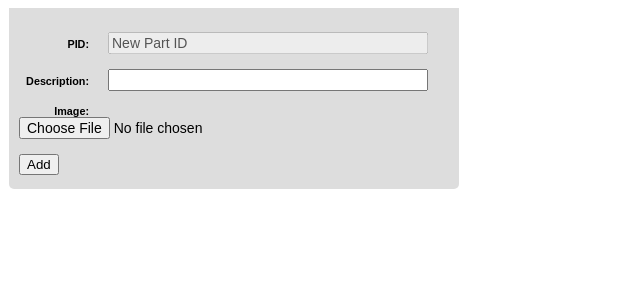
After one commit to neas5791/dbPart2, a PHP site: page /include/add_part.frm.html in a window 1280 px wide. The commit adds this page. Shown: the top 300 px of the page, without its empty margins (0-640 px from the left). Run offline with PHP 8.4, Linux system fonts and the light colour scheme.

Commit message:
working on add_part function

```diff
--- a/css/style.css
+++ b/css/style.css
@@ -115,3 +115,44 @@ td, th {
 	display: inline-block;
 	/*padding-left: 15px; */
 }
+
+#add_part {
+	width: 450px;
+	position: absolute;
+	left: 9px;
+	/*top: 9px;*/
+	z-index: 25;
+	/*background-color: rgb(27,45,94);*/
+	background-color: rgb(221,221,221);
+	border-radius: 0 0 5px 5px;
+}
+
+#add_part a {
+	text-decoration: none;
+}
+
+#add_part form {
+	padding: 10px 10px 0 10px;
+	/*display: none;*/
+}
+
+#add_part label {
+	font-size: .75em;
+	color: black;
+	font-weight: bold;
+	width: 70px;
+	text-align:right;
+	margin: 0 15px 0 0;
+	display: inline-block;
+}
+
+#add_part input[type="text"], #add_part input[type="file"] {
+	font-size: 14px;
+	width: 320px;
+	display: inline;
+}
+
+#add_part .button {
+	text-align: left;
+	padding-right: 15px;
+}
--- /dev/null
+++ b/include/add_part.frm.html
@@ -0,0 +1,22 @@
+<link rel="stylesheet" href="../css/style.css">
+<div id="add_part">
+  <form id="add_part_frm">
+    <p>
+      <label for="pid">PID:</label>
+      <input type="text" name="pid" id="pid" value="New Part ID" disabled>
+    </p>
+    <p>
+      <label for="description">Description:</label>
+      <input type="text" name="description" id="description">
+    </p>
+    <p>
+      <label for="upload">Image:
+			<input type="file" name="upload"></input></label>
+			<input type="hidden" name="MAX_FILE_SIZE" value="1000000">
+      <input type="hidden" name="action" value="upload">
+    </p>
+    <p class="button">
+      <input type="button" name="action" id="add_part_button" value="Add">
+    </p>
+  </form>
+</div>
--- a/index.html.php
+++ b/index.html.php
@@ -44,7 +44,7 @@
 				</p>
 				<p class="message"></p>
 				<p class="button">
-					<input type="submit" name="action" id="button" value="login" >
+					<input type="submit" name="action" id="login-button" value="login" >
 				</p>
 			</form>
 			</div>
--- a/js/script.js
+++ b/js/script.js
@@ -72,7 +72,7 @@ $('document').ready(
 				}
       });
 		// login submitt hijack
-		$('.button #button').click(
+		$('.button #login-button').click(
 			function(event) {
 				event.preventDefault();
 				login();
```
Also changed, not shown: 1 other file.
